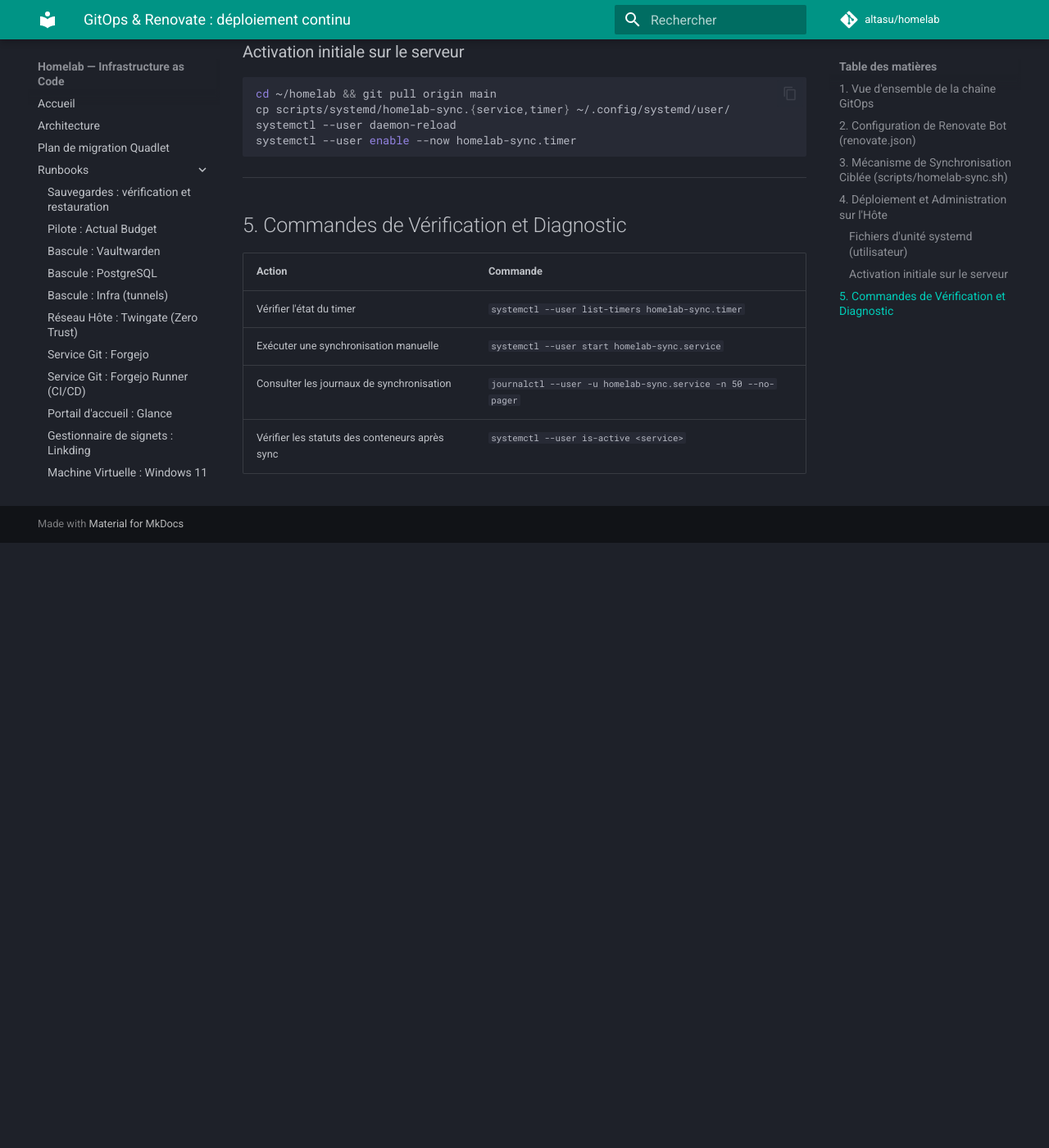
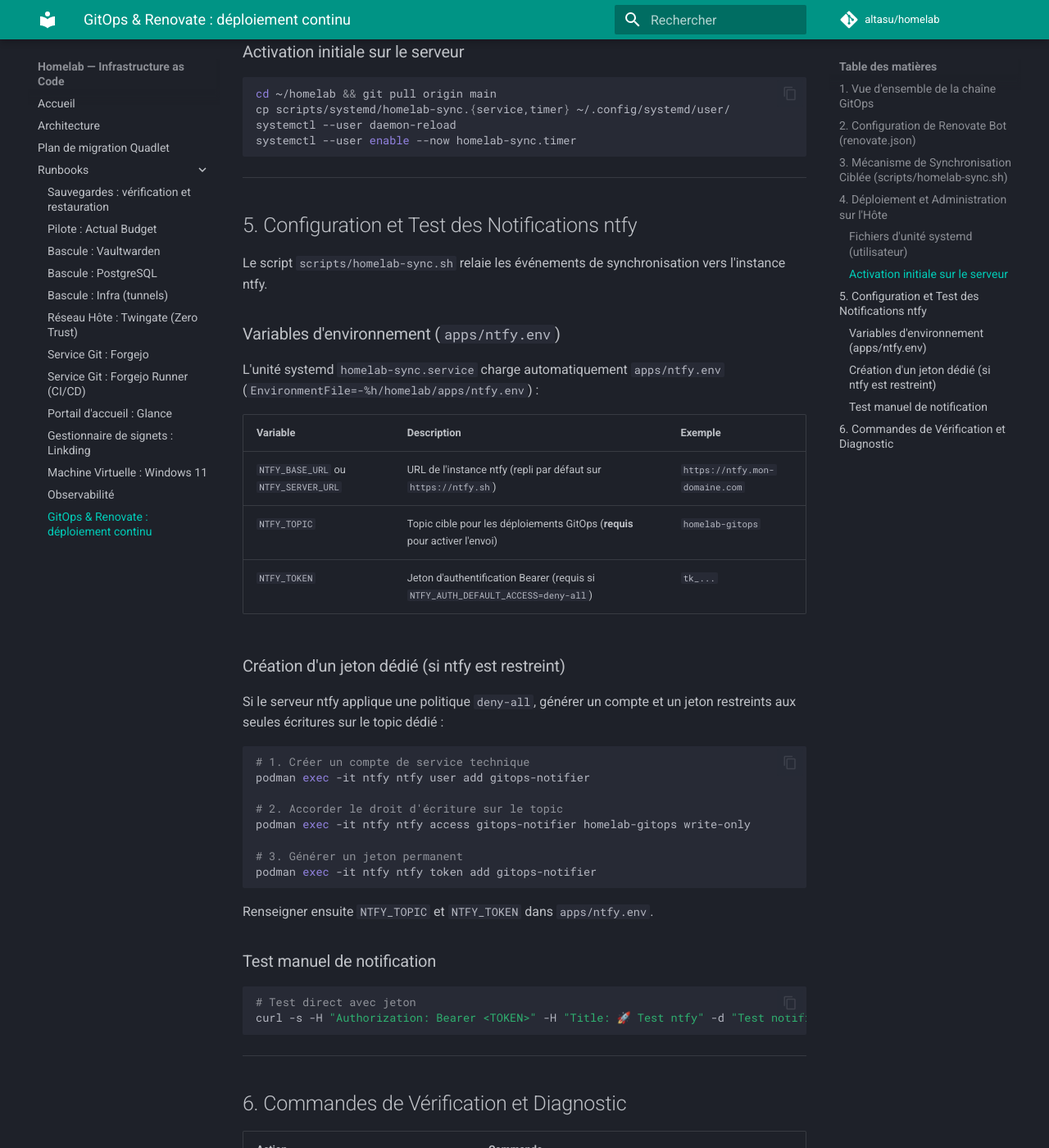
Before and after one commit to altasu/homelab, an MkDocs documentation site: the page built from docs/runbooks/gitops-renovate-sync.md, in a window 1280 px wide and 1400 px high, scrolled down 1989 px. Shown: the whole window at 82% size. Built offline with MkDocs 1.6.1 and Material for MkDocs 9.7.7, drawn with Linux system fonts in a browser that asks for light colours; comment, search, counter and statistics services are not loaded; before the commit the page ends 2651 px from its top, so only the background shows below that.

Commit message:
fix(gitops): fiabiliser l'envoi des notifications ntfy et harmoniser l'environnement

````diff
--- a/docs/runbooks/gitops-renovate-sync.md
+++ b/docs/runbooks/gitops-renovate-sync.md
@@ -66,7 +66,47 @@ systemctl --user enable --now homelab-sync.timer
 
 ---
 
-## 5. Commandes de Vérification et Diagnostic
+## 5. Configuration et Test des Notifications ntfy
+
+Le script `scripts/homelab-sync.sh` relaie les événements de synchronisation vers l'instance ntfy.
+
+### Variables d'environnement (`apps/ntfy.env`)
+
+L'unité systemd `homelab-sync.service` charge automatiquement `apps/ntfy.env` (`EnvironmentFile=-%h/homelab/apps/ntfy.env`) :
+
+| Variable | Description | Exemple |
+|---|---|---|
+| `NTFY_BASE_URL` ou `NTFY_SERVER_URL` | URL de l'instance ntfy (repli par défaut sur `https://ntfy.sh`) | `https://ntfy.mon-domaine.com` |
+| `NTFY_TOPIC` | Topic cible pour les déploiements GitOps (**requis** pour activer l'envoi) | `homelab-gitops` |
+| `NTFY_TOKEN` | Jeton d'authentification Bearer (requis si `NTFY_AUTH_DEFAULT_ACCESS=deny-all`) | `tk_...` |
+
+### Création d'un jeton dédié (si ntfy est restreint)
+
+Si le serveur ntfy applique une politique `deny-all`, générer un compte et un jeton restreints aux seules écritures sur le topic dédié :
+
+```bash
+# 1. Créer un compte de service technique
+podman exec -it ntfy ntfy user add gitops-notifier
+
+# 2. Accorder le droit d'écriture sur le topic
+podman exec -it ntfy ntfy access gitops-notifier homelab-gitops write-only
+
+# 3. Générer un jeton permanent
+podman exec -it ntfy ntfy token add gitops-notifier
+```
+
+Renseigner ensuite `NTFY_TOPIC` et `NTFY_TOKEN` dans `apps/ntfy.env`.
+
+### Test manuel de notification
+
+```bash
+# Test direct avec jeton
+curl -s -H "Authorization: Bearer <TOKEN>" -H "Title: 🚀 Test ntfy" -d "Test notification GitOps" https://<URL>/<TOPIC>
+```
+
+---
+
+## 6. Commandes de Vérification et Diagnostic
 
 | Action | Commande |
 |---|---|
````
Also changed, not shown: 3 other files.
